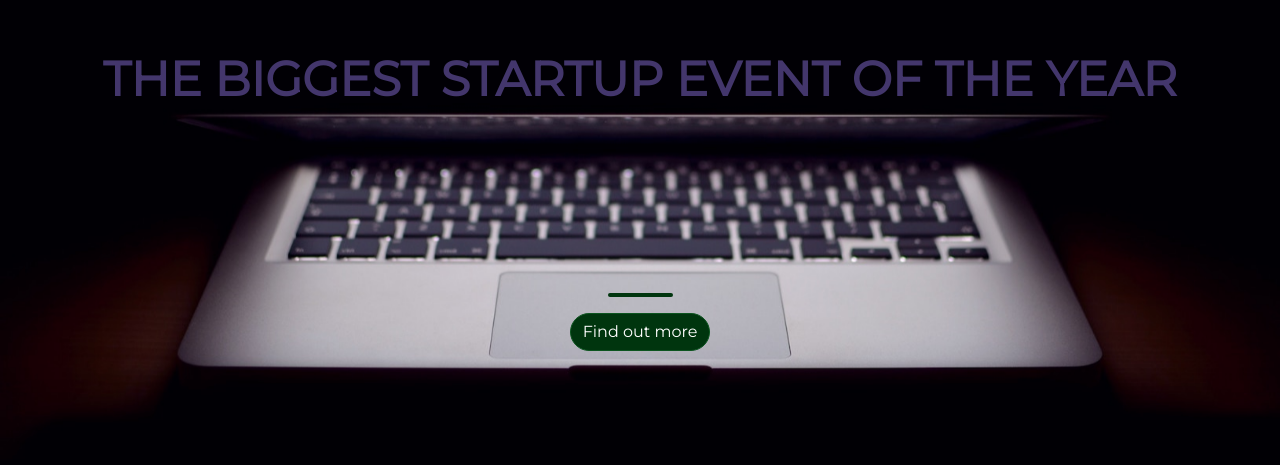
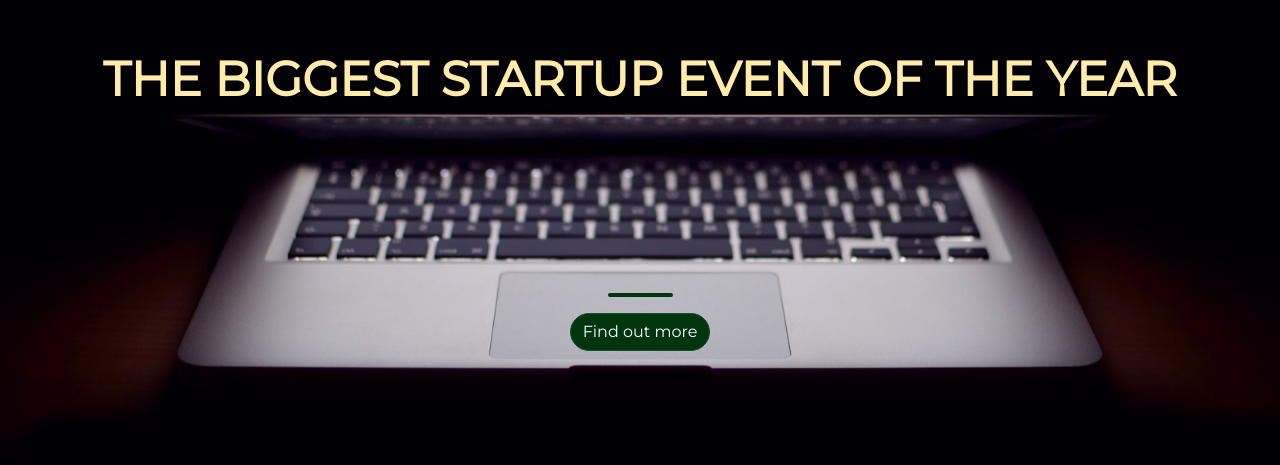
Before and after one commit to AmanKular/landingpage.github.io, a plain HTML site: page index.html in a window 1280 px wide. Shown: the part 199-664 px from the top of the page. Drawn offline with nearby package versions, Linux system fonts and the light colour scheme.

Commit message:
update new color for h1

```diff
--- a/style.css
+++ b/style.css
@@ -14,7 +14,7 @@ html {
 h1
 {
   font-size: 3rem;
-  color: #43366C;
+  color: #FFECAA;
 
 }
 
```
